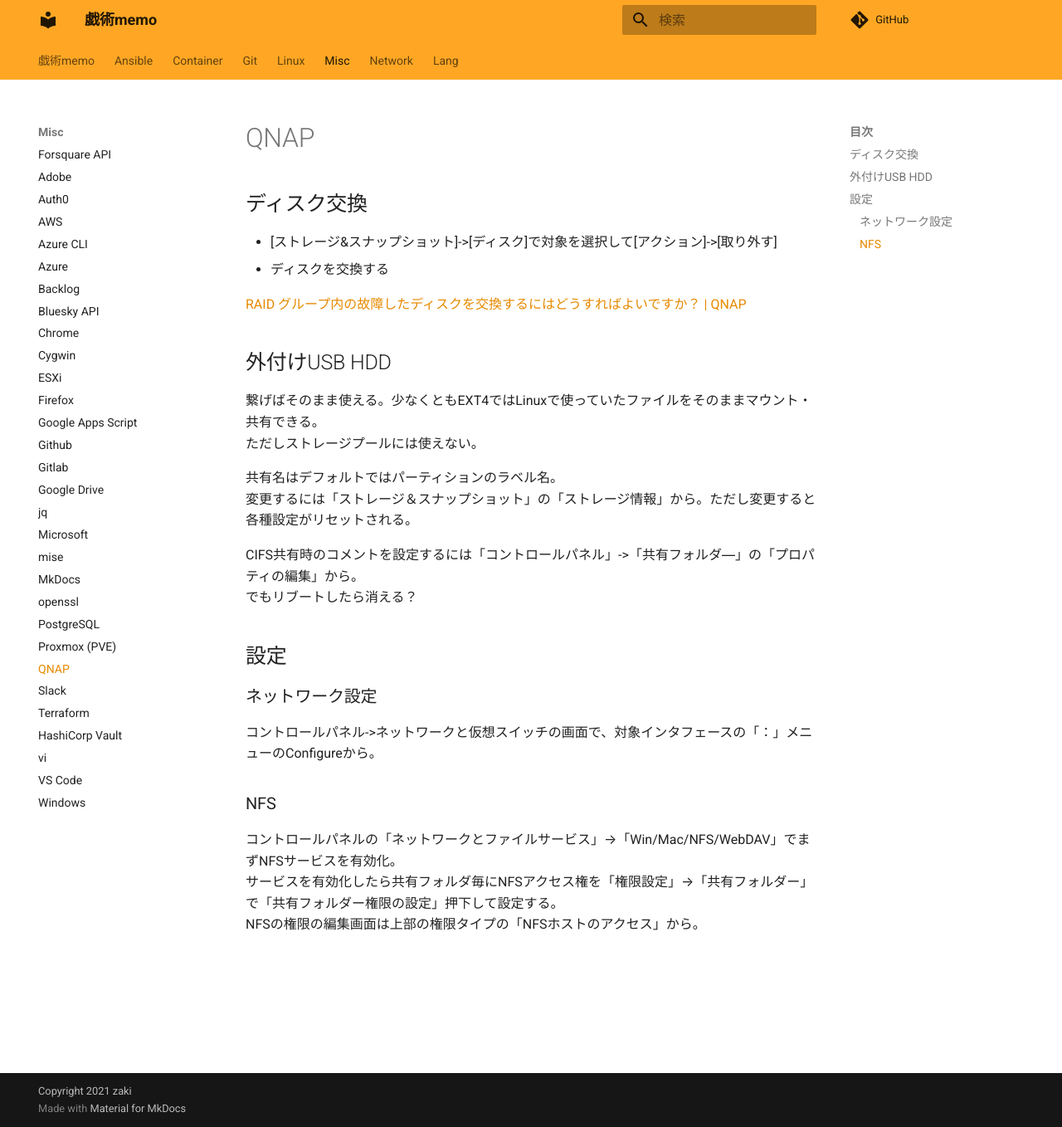
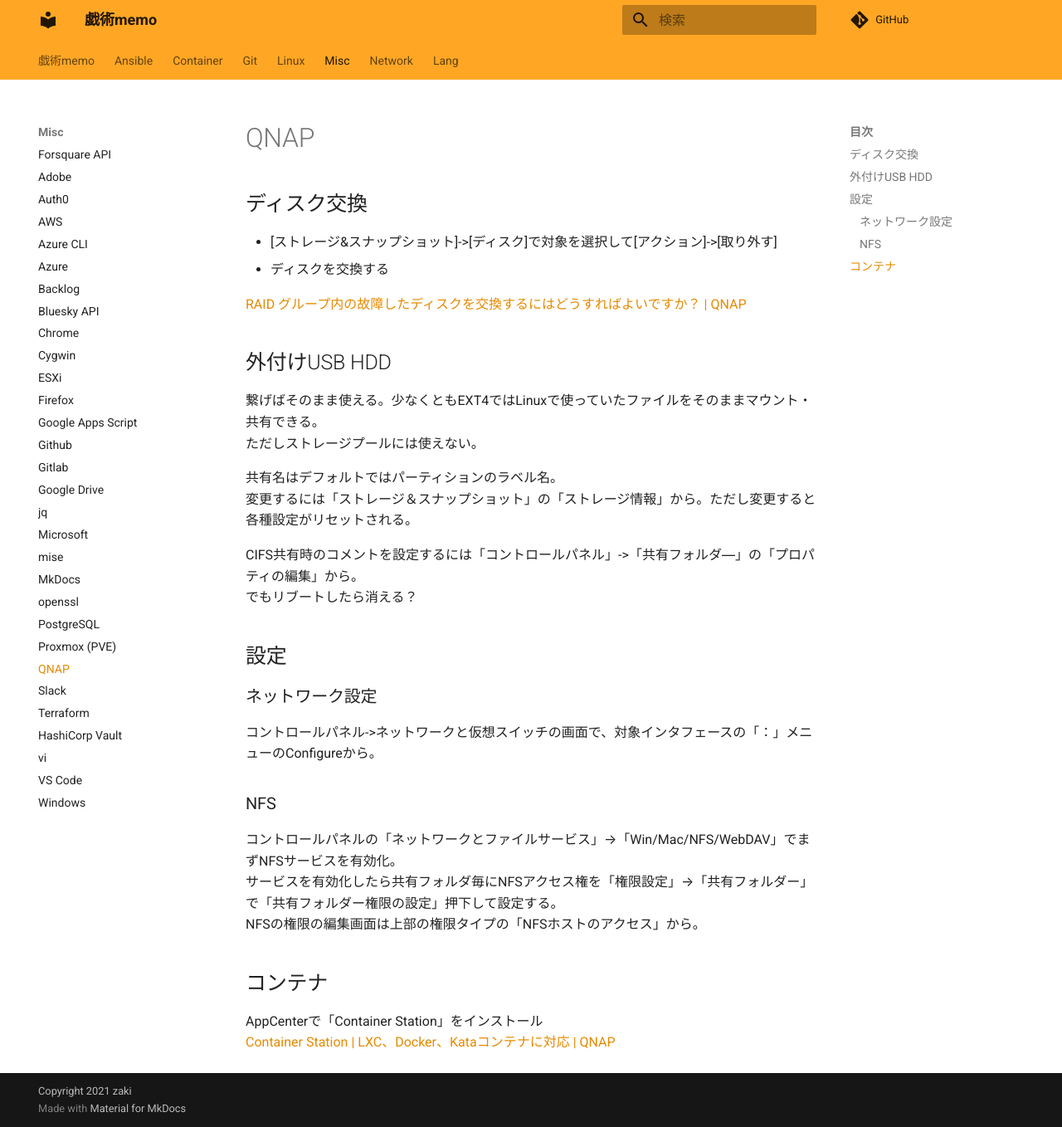
Before and after one commit to zaki-lknr/docs, an MkDocs documentation site: the page built from docs/Misc/qnap.md, in a window 1280 px wide and 1358 px high. Shown: the whole window at 83% size. Built offline with MkDocs 1.6.1 and Material for MkDocs 9.7.7, drawn with Linux system fonts in a browser that asks for light colours; comment, search, counter and statistics services are not loaded.

Commit message:
add: misc/qnap: Container Station

```diff
--- a/docs/Misc/qnap.md
+++ b/docs/Misc/qnap.md
@@ -29,3 +29,8 @@ CIFS共有時のコメントを設定するには「コントロールパネル
 コントロールパネルの「ネットワークとファイルサービス」→「Win/Mac/NFS/WebDAV」でまずNFSサービスを有効化。
 サービスを有効化したら共有フォルダ毎にNFSアクセス権を「権限設定」→「共有フォルダー」で「共有フォルダー権限の設定」押下して設定する。
 NFSの権限の編集画面は上部の権限タイプの「NFSホストのアクセス」から。
+
+## コンテナ
+
+AppCenterで「Container Station」をインストール
+[Container Station | LXC、Docker、Kataコンテナに対応 | QNAP](https://www.qnap.com/ja-jp/software/container-station)
```
